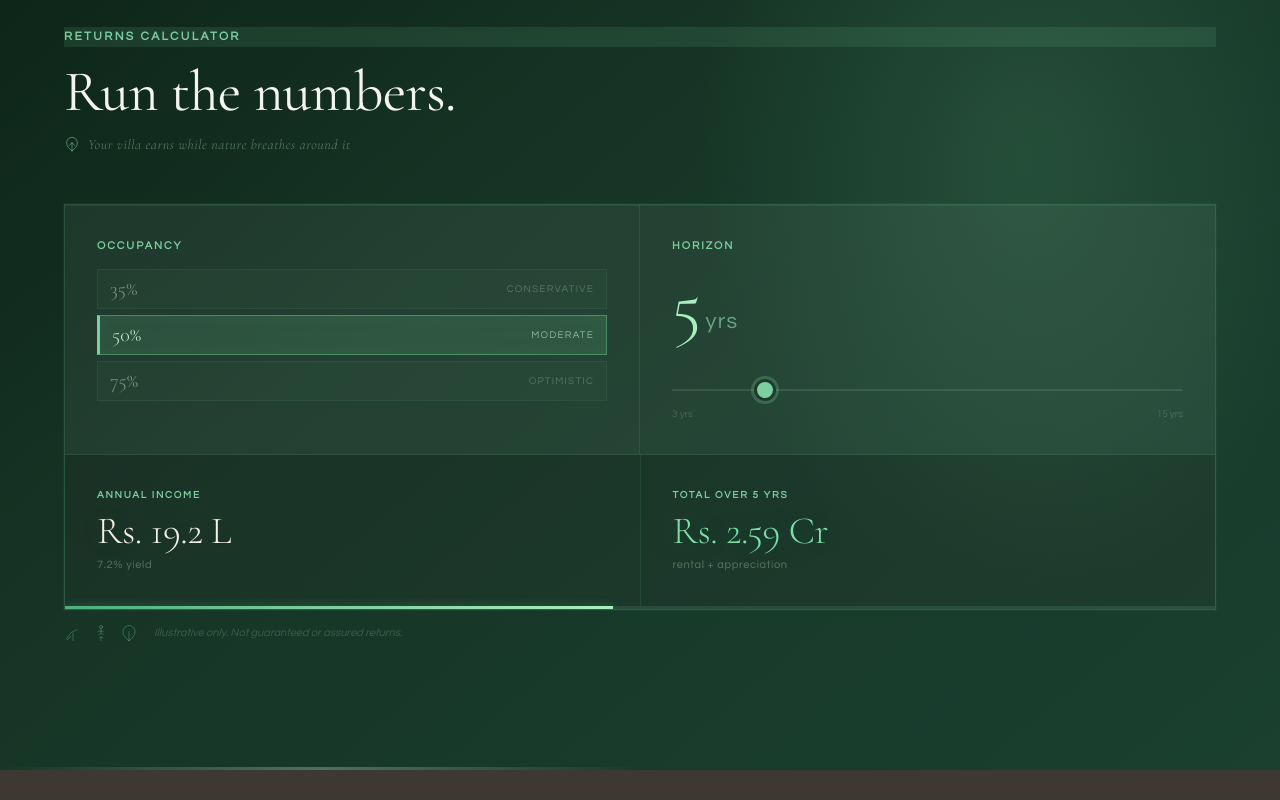
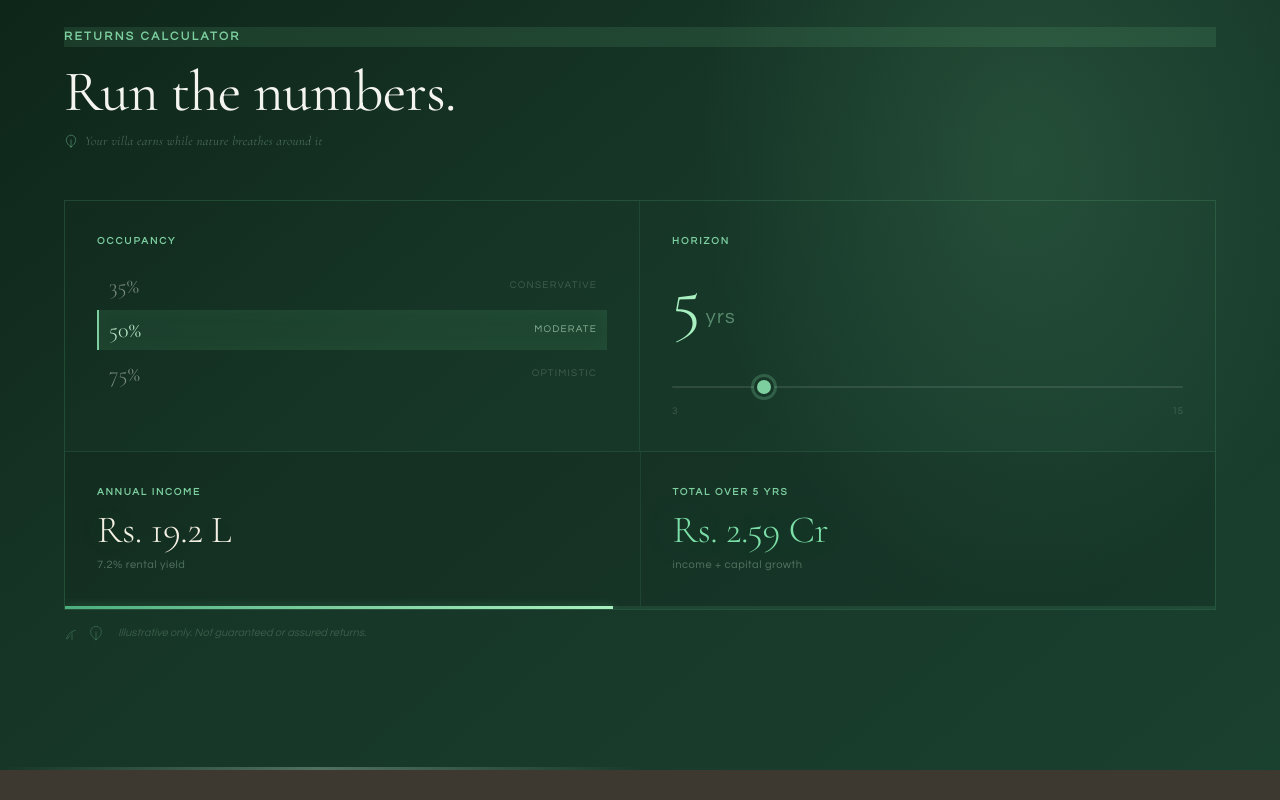
Before and after one commit to Abhi011999/ganapati-air-landing, a Next.js app: page / in a window 1280 px wide. Shown: the part 6280-7080 px from the top of the page. Built offline with nearby package versions, Linux system fonts and the light colour scheme.

Commit message:
fix: calculator simplified v4 — one shell border, no nested boxes, dividers only, flash effect removed, clean professional

```diff
--- a/app/globals.css
+++ b/app/globals.css
@@ -2671,3 +2671,224 @@ h1,h2,h3,h4,h5,h6 {
 .live-num--flash-accent {
   animation: num-flash-accent 0.6s cubic-bezier(0.16, 1, 0.3, 1) forwards;
 }
+
+/* ================================================================
+   CALCULATOR — SIMPLIFIED v4 (no boxes, clean dividers)
+   ================================================================ */
+
+/* Single clean shell — one border, no nested boxes */
+.calc__shell {
+  border: 1px solid rgba(100,200,140,0.18);
+  overflow: hidden;
+}
+
+/* Controls: side by side, no background fill */
+.calc__controls {
+  display: grid;
+  grid-template-columns: 1fr 1fr;
+  background: transparent !important;
+  border-bottom: none !important;
+}
+.calc__field {
+  padding: clamp(22px, 2.5vw, 36px);
+}
+.calc__field:first-child {
+  border-right: 1px solid rgba(100,200,140,0.12);
+}
+.calc__field-label {
+  font-size: 10px;
+  font-weight: 600;
+  text-transform: uppercase;
+  letter-spacing: 0.2em;
+  color: rgba(125,207,160,0.6);
+  margin-bottom: 16px;
+}
+
+/* Occupancy buttons — borderless, just background shift */
+.calc__occ-row { display: flex; flex-direction: column; gap: 4px; }
+.calc__occ-btn {
+  display: flex;
+  align-items: center;
+  justify-content: space-between;
+  padding: 9px 10px;
+  background: transparent !important;
+  border: none !important;
+  border-left: 2px solid transparent !important;
+  cursor: pointer;
+  transition: all 0.18s ease;
+}
+.calc__occ-btn:hover { background: rgba(100,200,140,0.06) !important; }
+.calc__occ-btn.active {
+  border-left: 2px solid #7DCFA0 !important;
+  background: rgba(100,200,140,0.1) !important;
+}
+.calc__occ-pct {
+  font-family: var(--font-display);
+  font-size: 22px;
+  font-weight: 300;
+  color: rgba(250,250,248,0.35);
+  line-height: 1;
+  transition: color 0.18s;
+}
+.calc__occ-btn.active .calc__occ-pct { color: #B8F0D0; }
+.calc__occ-sub {
+  font-size: 10px;
+  text-transform: uppercase;
+  letter-spacing: 0.12em;
+  color: rgba(250,250,248,0.2);
+  transition: color 0.18s;
+}
+.calc__occ-btn.active .calc__occ-sub { color: rgba(184,240,208,0.55); }
+
+/* Horizon number */
+.calc__horizon-big {
+  display: flex;
+  align-items: baseline;
+  gap: 5px;
+  margin-bottom: 16px;
+}
+.calc__horizon-num {
+  font-family: var(--font-display);
+  font-size: clamp(48px, 5.5vw, 76px);
+  font-weight: 300;
+  color: #A8F0C0;
+  line-height: 1;
+}
+.calc__horizon-unit {
+  font-size: clamp(15px, 1.8vw, 20px);
+  color: rgba(168,240,192,0.45);
+  letter-spacing: 0.06em;
+}
+
+/* Slider */
+.calc__slider {
+  -webkit-appearance: none; appearance: none;
+  width: 100%; height: 2px;
+  background: rgba(255,255,255,0.1);
+  outline: none; cursor: pointer; border-radius: 1px;
+  margin: 4px 0 0;
+}
+.calc__slider::-webkit-slider-thumb {
+  -webkit-appearance: none;
+  width: 20px; height: 20px; border-radius: 50%;
+  background: #7DCFA0;
+  cursor: pointer;
+  border: 3px solid #163526;
+  transition: transform 0.15s ease;
+}
+.calc__slider::-webkit-slider-thumb:hover { transform: scale(1.2); }
+.calc__slider::-moz-range-thumb {
+  width: 20px; height: 20px; border-radius: 50%;
+  background: #7DCFA0; border: 3px solid #163526;
+}
+.calc__range-labels {
+  display: flex; justify-content: space-between;
+  font-size: 10px; color: rgba(250,250,248,0.18);
+  margin-top: 6px;
+}
+
+/* Horizontal divider between controls + results */
+.calc__hdivider {
+  height: 1px;
+  background: rgba(100,200,140,0.12);
+}
+
+/* Results row */
+.calc__results-row {
+  display: grid;
+  grid-template-columns: 1fr 1px 1fr;
+  background: rgba(0,0,0,0.1);
+}
+.calc__result-vdivider {
+  background: rgba(100,200,140,0.12);
+  align-self: stretch;
+}
+.calc__result-cell {
+  padding: clamp(22px, 2.5vw, 36px);
+}
+.calc__result-label {
+  font-size: 10px;
+  font-weight: 600;
+  text-transform: uppercase;
+  letter-spacing: 0.18em;
+  color: rgba(125,207,160,0.5);
+  margin-bottom: 10px;
+}
+.calc__result-num {
+  font-family: var(--font-display);
+  font-size: clamp(26px, 3vw, 46px);
+  font-weight: 300;
+  color: #F0EDE4;
+  line-height: 1;
+  margin-bottom: 7px;
+  letter-spacing: -0.01em;
+}
+.calc__result-cell--accent .calc__result-num { color: #7DDFA8; }
+.calc__result-sub {
+  font-size: 11px;
+  color: rgba(200,240,210,0.28);
+  letter-spacing: 0.05em;
+}
+
+/* Live bar */
+.calc__livebar {
+  height: 3px;
+  background: rgba(100,180,130,0.1);
+}
+.calc__livebar-fill {
+  height: 100%;
+  background: linear-gradient(90deg, #4CAF7D, #7DCFA0);
+  transition: width 0.5s cubic-bezier(0.25,1,0.5,1);
+}
+
+/* Footer */
+.calc__footer {
+  display: flex;
+  align-items: center;
+  gap: 14px;
+  margin-top: 14px;
+}
+.calc__nature-icons {
+  display: flex;
+  align-items: center;
+  gap: 8px;
+  flex-shrink: 0;
+}
+.calc__nature-icons svg {
+  width: 16px; height: 16px;
+  stroke: rgba(125,207,160,0.3);
+}
+.calc__disclaimer {
+  font-size: 11px;
+  color: rgba(168,212,180,0.22);
+  font-style: italic;
+  line-height: 1.6;
+  margin: 0;
+}
+
+/* Nature tagline */
+.calc__nature-line {
+  display: flex;
+  align-items: center;
+  gap: 7px;
+  font-size: 13px;
+  color: rgba(168,212,180,0.42);
+  font-style: italic;
+  font-family: var(--font-display);
+  font-weight: 300;
+  margin-top: 8px;
+  letter-spacing: 0.03em;
+}
+.calc__leaf { width: 14px; height: 14px; stroke: rgba(125,207,160,0.5); flex-shrink: 0; }
+
+/* Mobile */
+@media (max-width: 600px) {
+  .calc__controls { grid-template-columns: 1fr; }
+  .calc__field:first-child { border-right: none; border-bottom: 1px solid rgba(100,200,140,0.12); }
+  .calc__field { padding: 18px 16px; }
+  .calc__horizon-num { font-size: clamp(44px, 13vw, 64px); }
+  .calc__result-cell { padding: 18px 16px; }
+  .calc__result-num { font-size: clamp(22px, 7vw, 36px); }
+  .calc__footer { flex-direction: column; align-items: flex-start; gap: 6px; }
+  .calc__nature-line { font-size: 12px; }
+}
--- a/components/Calculator.tsx
+++ b/components/Calculator.tsx
@@ -8,26 +8,18 @@ function fmtVal(n: number) {
   return `Rs. ${n.toLocaleString("en-IN")}`;
 }
 
-function LiveNumber({ value, fmt, accent = false }: { value: number; fmt: (n: number) => string; accent?: boolean }) {
-  const [display, setDisplay]   = useState(value);
-  const [flashing, setFlashing] = useState(false);
-  const frameRef  = useRef<number>(0);
-  const fromRef   = useRef<number>(value);
-  const flashRef  = useRef<ReturnType<typeof setTimeout> | null>(null);
+function LiveNumber({ value, fmt }: { value: number; fmt: (n: number) => string }) {
+  const [display, setDisplay] = useState(value);
+  const frameRef = useRef<number>(0);
+  const fromRef  = useRef<number>(value);
 
   useEffect(() => {
     fromRef.current = display;
     const start = performance.now();
     const from  = fromRef.current;
     const to    = value;
-    const dur   = 500;
-
-    // flash glow on change
-    setFlashing(true);
-    if (flashRef.current) clearTimeout(flashRef.current);
-    flashRef.current = setTimeout(() => setFlashing(false), 600);
-
-    const run = (now: number) => {
+    const dur   = 480;
+    const run   = (now: number) => {
       const t = Math.min((now - start) / dur, 1);
       const e = 1 - Math.pow(1 - t, 3);
       setDisplay(from + (to - from) * e);
@@ -35,18 +27,11 @@ function LiveNumber({ value, fmt, accent = false }: { value: number; fmt: (n: nu
     };
     cancelAnimationFrame(frameRef.current);
     frameRef.current = requestAnimationFrame(run);
-    return () => {
-      cancelAnimationFrame(frameRef.current);
-      if (flashRef.current) clearTimeout(flashRef.current);
-    };
+    return () => cancelAnimationFrame(frameRef.current);
   // eslint-disable-next-line react-hooks/exhaustive-deps
   }, [value]);
 
-  return (
-    <span className={`live-num${flashing ? (accent ? " live-num--flash-accent" : " live-num--flash") : ""}`}>
-      {fmt(display)}
-    </span>
-  );
+  return <>{fmt(display)}</>;
 }
 
 const OCC = [
@@ -71,6 +56,8 @@ export default function Calculator() {
   return (
     <section className="section calc" id="calculator">
       <div className="wrap">
+
+        {/* Header */}
         <div className="calc__top reveal">
           <span className="sec-tag">Returns Calculator</span>
           <h2 className="sec-title" style={{ marginTop: 10 }}><span>Run the numbers.</span></h2>
@@ -78,15 +65,14 @@ export default function Calculator() {
             <svg className="calc__leaf" viewBox="0 0 24 24" fill="none" stroke="currentColor" strokeWidth="1.4" strokeLinecap="round" strokeLinejoin="round">
               <path d="M12 22c0 0-8-4-8-12a8 8 0 0 1 16 0c0 8-8 12-8 12z"/>
               <path d="M12 22V10"/>
-              <path d="M8 14l4-4 4 4"/>
             </svg>
             Your villa earns while nature breathes around it
           </p>
         </div>
 
-        <div className="calc__compact reveal">
+        <div className="calc__shell reveal">
 
-          {/* ── Controls row ── */}
+          {/* ── Top: controls ── */}
           <div className="calc__controls">
 
             {/* Occupancy */}
@@ -119,49 +105,50 @@ export default function Calculator() {
                 onChange={(e) => setYears(Number(e.target.value))}
                 className="calc__slider"
               />
-              <div className="calc__range-labels"><span>3 yrs</span><span>15 yrs</span></div>
+              <div className="calc__range-labels"><span>3</span><span>15</span></div>
             </div>
+
           </div>
 
-          {/* ── Results row ── */}
+          {/* ── Divider ── */}
+          <div className="calc__hdivider" />
+
+          {/* ── Bottom: results ── */}
           <div className="calc__results-row">
+
             <div className="calc__result-cell">
               <div className="calc__result-label">Annual income</div>
               <div className="calc__result-num">
                 <LiveNumber value={annual} fmt={fmtVal} />
               </div>
-              <div className="calc__result-sub">{yieldPct.toFixed(1)}% yield</div>
+              <div className="calc__result-sub">{yieldPct.toFixed(1)}% rental yield</div>
             </div>
-            <div className="calc__result-divider" />
+
+            <div className="calc__result-vdivider" />
+
             <div className="calc__result-cell calc__result-cell--accent">
               <div className="calc__result-label">Total over {years} yrs</div>
               <div className="calc__result-num">
-                <LiveNumber value={totalReturn} fmt={fmtVal} accent />
+                <LiveNumber value={totalReturn} fmt={fmtVal} />
               </div>
-              <div className="calc__result-sub">rental + appreciation</div>
+              <div className="calc__result-sub">income + capital growth</div>
             </div>
+
           </div>
 
-          {/* Live bar */}
+          {/* ── Live yield bar ── */}
           <div className="calc__livebar">
             <div className="calc__livebar-fill" style={{ width: `${Math.min((yieldPct / 15) * 100, 100)}%` }} />
           </div>
 
         </div>
 
-        <div className="calc__footer-row reveal">
+        {/* Footer */}
+        <div className="calc__footer reveal">
           <div className="calc__nature-icons">
             <svg viewBox="0 0 24 24" fill="none" stroke="currentColor" strokeWidth="1.3" strokeLinecap="round" strokeLinejoin="round">
               <path d="M17 8C8 10 5.9 16.17 3.82 19.53c-.67 1.11.98 2.07 1.65.96.69-1.15 1.83-2.77 3.53-4.07"/>
               <path d="M12 22V12"/>
-            </svg>
-            <svg viewBox="0 0 24 24" fill="none" stroke="currentColor" strokeWidth="1.3" strokeLinecap="round" strokeLinejoin="round">
-              <circle cx="12" cy="4" r="2"/>
-              <path d="M12 6v6"/>
-              <path d="M8 10c1.5-1 5.5-1 7 0"/>
-              <path d="M9 14c1-1.5 5-1.5 6 0"/>
-              <path d="M10 18c.8-1 3.2-1 4 0"/>
-              <path d="M12 18v4"/>
             </svg>
             <svg viewBox="0 0 24 24" fill="none" stroke="currentColor" strokeWidth="1.3" strokeLinecap="round" strokeLinejoin="round">
               <path d="M12 22c0 0-8-4-8-12a8 8 0 0 1 16 0c0 8-8 12-8 12z"/>
@@ -170,6 +157,7 @@ export default function Calculator() {
           </div>
           <p className="calc__disclaimer">Illustrative only. Not guaranteed or assured returns.</p>
         </div>
+
       </div>
     </section>
   );
```
